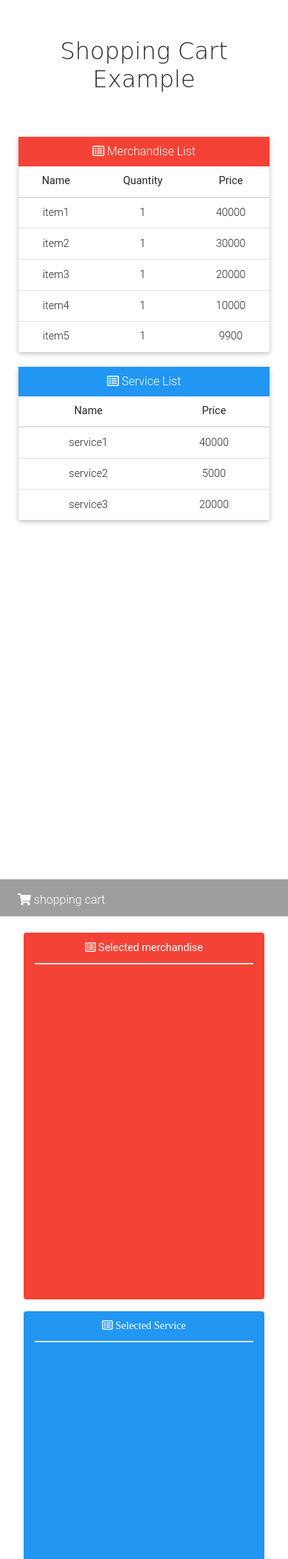
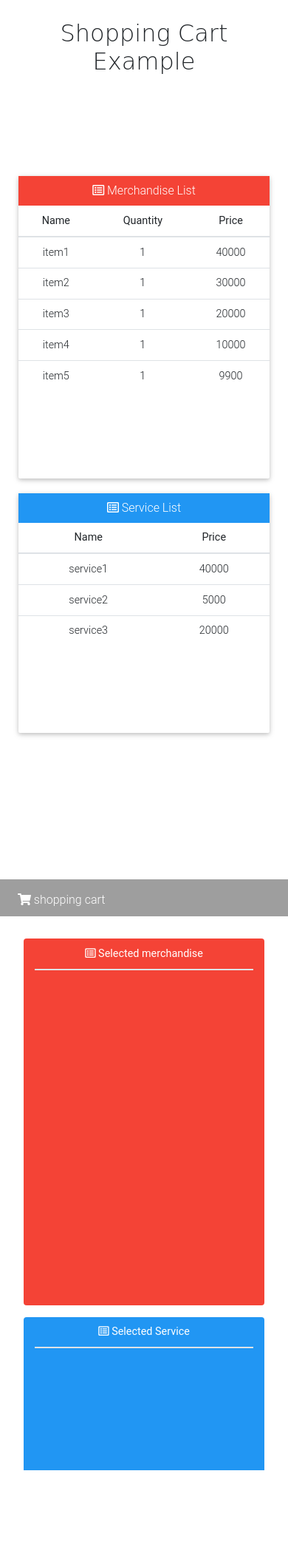
Before and after one commit to deveun/Web-practice, a PHP site: page / in a window 390 px wide. Shown: the top 2108 px of the page at 74% size. After the commit the page ends 1988 px from the top, so only its background shows below. Run offline with PHP 8.4, Linux system fonts and the light colour scheme; lists and menus that the app fills with data are empty; some libraries are stand-ins or nearby versions; some web fonts are replaced.

Commit message:
Ex4_jQuery, responsive shopping cart (v2)

```diff
--- a/Ex4/css/styles.css
+++ b/Ex4/css/styles.css
@@ -7,10 +7,14 @@
 body {
 	height: 100%;
 	overflow: hidden;
-	padding-top: 50px;
 }
 .main, .col1, .col2{
 	margin: 10px;
+}
+
+.main {
+	overflow: auto;
+	height: 80vh;
 }
 
 .cart {
--- a/Ex4/index.html
+++ b/Ex4/index.html
@@ -22,8 +22,8 @@
 <!-- BODY  ==================================================== -->
 <body>
  <!-- List(Merchandise / Service) ============================= -->
- <h2 class="container shirink col-9 text-center"> Shopping Cart Example</h2>
- <div class="main container row justify-content-around mx-auto mt-5">
+ <div class="main container row justify-content-around mx-auto">
+  <h2 class="col-12 shirink text-center pt-3"> Shopping Cart Example</h2>
   <!-- Merchandise List container -->
   <div class="col1 jumbotron col-md-5 p-0 ">
    <!-- Merchandise Title -->
@@ -105,6 +105,7 @@
  <div class="cart px-3 grey white-text">
   <!-- Shopping cart Title -->
   <div class="cart_title p-2 my-2"><i class="fas fa-shopping-cart"></i> shopping cart</div>
+  <div class="wrap">
    <!-- Lists (Merchandise & Service) -->
    <div class="c_row row mx-auto justify-content-center mt-2 p-2 white">
     <!-- Cart Merchandise List -->
@@ -125,7 +126,7 @@
      <table class="c_s_table table table-sm text-center mb-0">
       <thead>
        <tr>
-       <th colspan="3"><i class="far fa-list-alt"> Selected Service</th>
+        <th colspan="3"><i class="far fa-list-alt"></i> Selected Service</th>
        </tr>
       </thead>
       <tbody>
@@ -152,6 +153,7 @@
    </div>
    <!-- /Total Price Info -->
    <!-- /Lists (Merchandise & Service) -->
+  </div>
  </div>
  <!-- /Shopping cart ======================================= -->
 
--- a/Ex4/js/main.js
+++ b/Ex4/js/main.js
@@ -61,10 +61,10 @@ $(document).ready(function() {
 			row += td;
 			row += "<td><span class=\"badge badge-pill badge-danger\">x</span></td></tr>";
 			$('.c_s_table').append(row);
+			/* calculate cart service total price*/
+			s_sum += parseInt(cur_tr.children().eq(1).text());
+			update_total();
 		}
-		/* calculate cart service total price*/
-		s_sum += parseInt(cur_tr.children().eq(1).text());
-		update_total();
 	});
 	/*Merchandise Cart Click Event (Delete)*/
 	$(".c_m_table tbody").on("click", "tr", function() {
```
Lines whose indentation alone changed are shown as unchanged.
